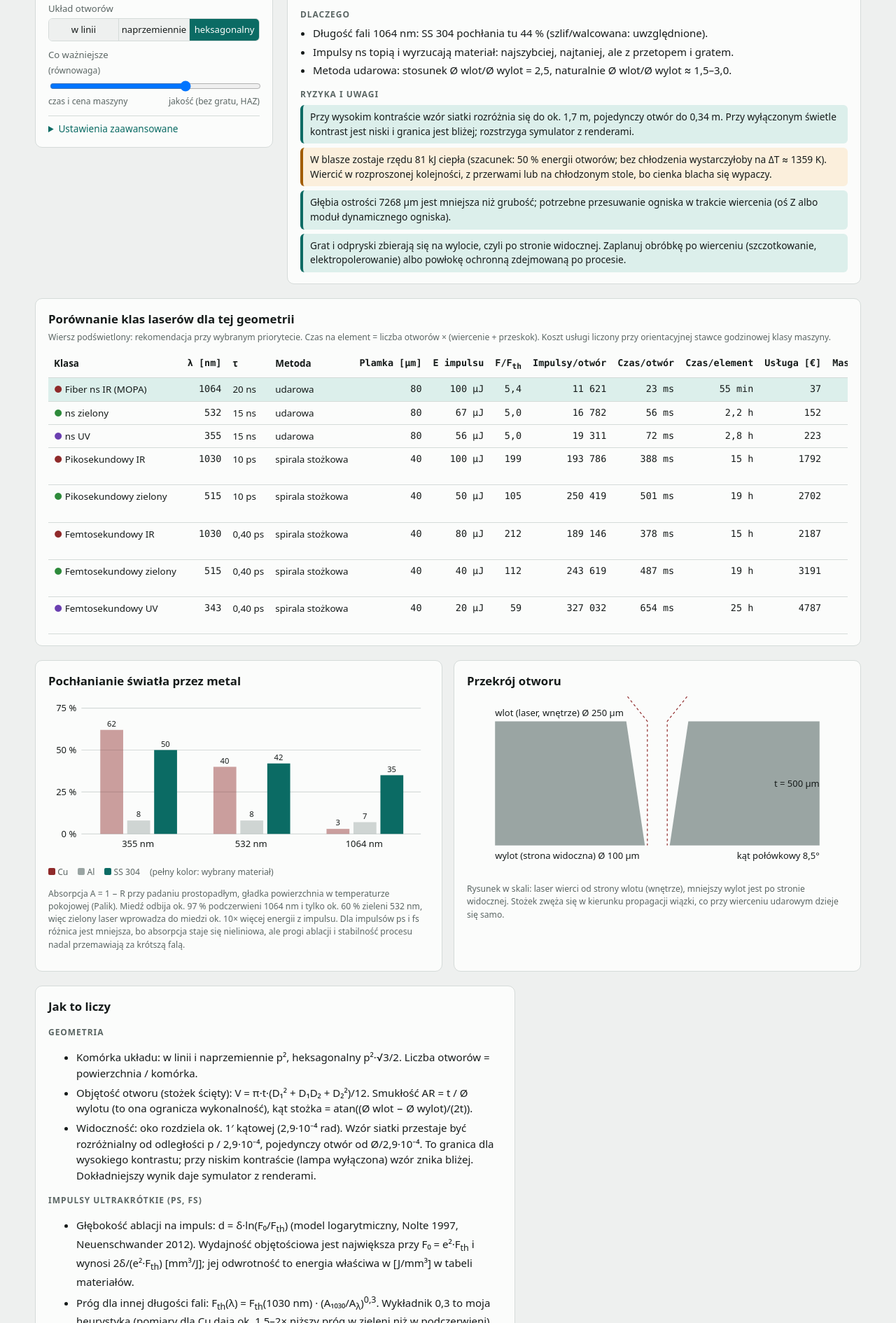
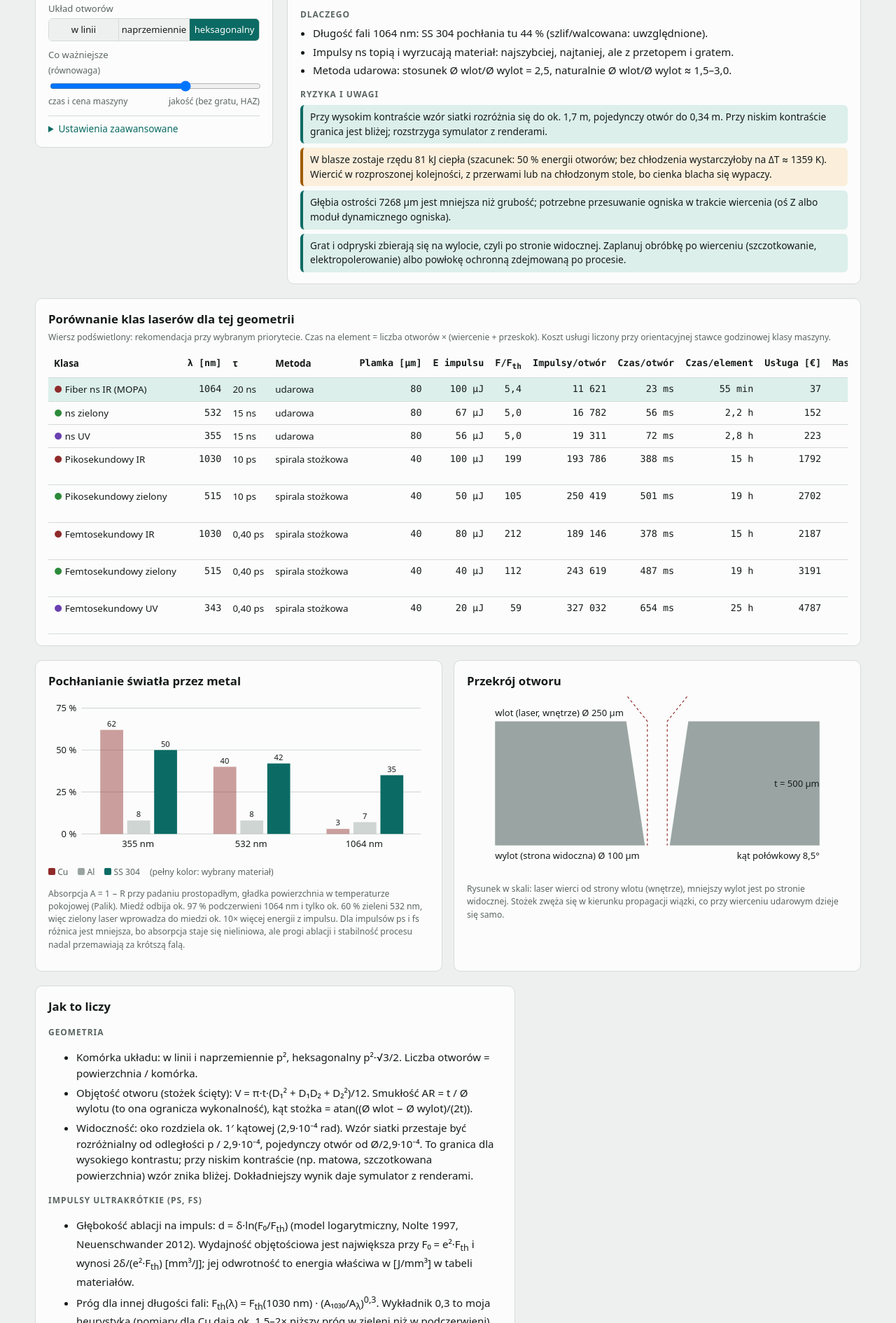
Before and after one commit to krzyszur/websites_open, a plain HTML site: page mikroperforacja-laser/index.html in a window 1280 px wide. Shown: the part 708-2598 px from the top of the page at 70% size. Drawn offline with Linux system fonts and the light colour scheme.

Commit message:
Kalkulator: neutralny opis widoczności
Co-Authored-By: Claude Opus 5.5 <noreply@anthropic.com>
Claude-Session: https://claude.ai/code/session_01BGPMDk2SETZcre5H23v2ag

```diff
--- a/mikroperforacja-laser/index.html
+++ b/mikroperforacja-laser/index.html
@@ -181,7 +181,7 @@ footer{color:var(--mut);font-size:.8rem}
   <ul>
     <li>Komórka układu: w linii i naprzemiennie p², heksagonalny p²·√3/2. Liczba otworów = powierzchnia / komórka.</li>
     <li>Objętość otworu (stożek ścięty): V = π·t·(D₁² + D₁D₂ + D₂²)/12. Smukłość AR = t / Ø wylotu (to ona ogranicza wykonalność), kąt stożka = atan((Ø wlot − Ø wylot)/(2t)).</li>
-    <li>Widoczność: oko rozdziela ok. 1′ kątowej (2,9·10⁻⁴ rad). Wzór siatki przestaje być rozróżnialny od odległości p / 2,9·10⁻⁴, pojedynczy otwór od Ø/2,9·10⁻⁴. To granica dla wysokiego kontrastu; przy niskim kontraście (lampa wyłączona) wzór znika bliżej. Dokładniejszy wynik daje symulator z renderami.</li>
+    <li>Widoczność: oko rozdziela ok. 1′ kątowej (2,9·10⁻⁴ rad). Wzór siatki przestaje być rozróżnialny od odległości p / 2,9·10⁻⁴, pojedynczy otwór od Ø/2,9·10⁻⁴. To granica dla wysokiego kontrastu; przy niskim kontraście (np. matowa, szczotkowana powierzchnia) wzór znika bliżej. Dokładniejszy wynik daje symulator z renderami.</li>
   </ul>
   <h3>Impulsy ultrakrótkie (ps, fs)</h3>
   <ul>
@@ -464,7 +464,7 @@ function calc(){
   else if(g.bridge < 60) gflags.push(['w', `Między wlotami zostaje ${nf(g.bridge)} µm materiału: mało, ryzyko przegrzania mostka i odkształcenia blachy.`]);
   if(g.openIn > 0.5) gflags.push(['w', `Prześwit po stronie wlotu ${nf(g.openIn*100)} %: blacha będzie wiotka.`]);
   const visTxt = g.visPitch <= 1.0 ? ['o', `Siatka otworów jest poniżej rozdzielczości oka już od ${nf(g.visPitch,2)} m (wysoki kontrast), pojedynczy otwór od ${nf(g.visHole,2)} m.`]
-                                   : ['i', `Przy wysokim kontraście wzór siatki rozróżnia się do ok. ${nf(g.visPitch,1)} m, pojedynczy otwór do ${nf(g.visHole,2)} m. Przy wyłączonym świetle kontrast jest niski i granica jest bliżej; rozstrzyga symulator z renderami.`];
+                                   : ['i', `Przy wysokim kontraście wzór siatki rozróżnia się do ok. ${nf(g.visPitch,1)} m, pojedynczy otwór do ${nf(g.visHole,2)} m. Przy niskim kontraście granica jest bliżej; rozstrzyga symulator z renderami.`];
   gflags.push(visTxt);
   // energia wprowadzona (górna granica nagrzania)
   let heat = '';
```
